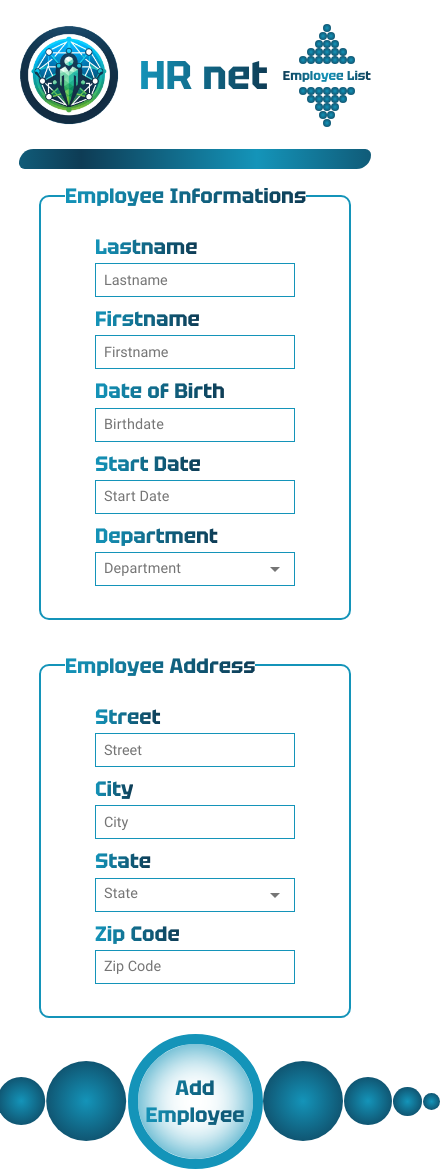
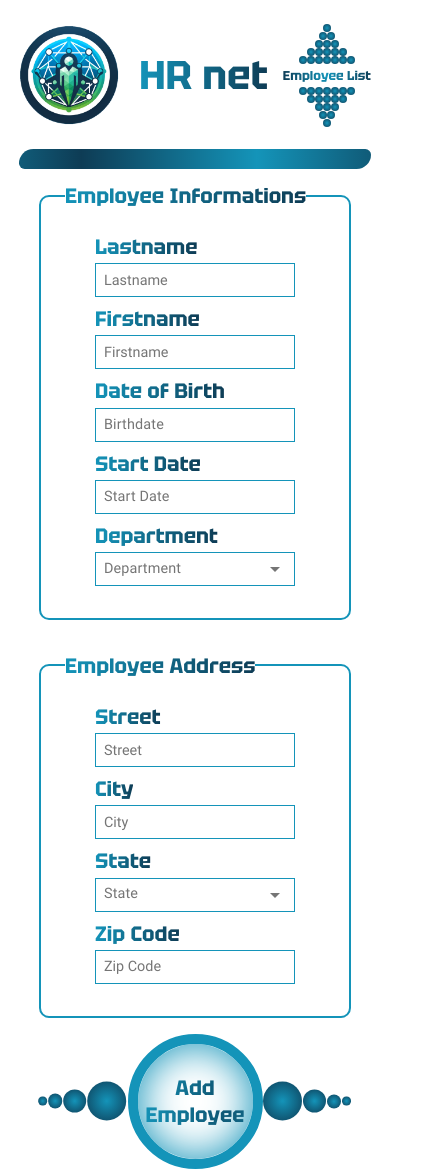
Before and after one commit to Git-EJ/OC_P14, a React (Vite) app: page /employee-create in a window 390 px wide. Shown: the whole page, 440 px wide, since content can reach past the window. Built offline with nearby package versions, Linux system fonts and the light colour scheme.

Commit message:
- Spherebutton responsive radius

```diff
--- a/src/molecules/SphereLineWheel.jsx
+++ b/src/molecules/SphereLineWheel.jsx
@@ -6,16 +6,15 @@ import { useEffect, useCallback, useState } from "react";
 const RenderSpheresLines = ({innerRadius, angle}) => {
 
   const [responsiveRadius, setResponsiveRadius] = useState(80);
-  const container = document.querySelector('.home-main_container')
 
   useEffect(() => {
     const updateRadius = () => {
+      const container = document.querySelector('.home-main_container')
       if (container) {
         const maxRadius = 80
         const containerWidth = container.offsetWidth
         const radius = Math.min(maxRadius, containerWidth / 10);
         setResponsiveRadius(radius)
-        // console.log('radius', radius);
       } else {
         return;
       }
@@ -27,7 +26,7 @@ const RenderSpheresLines = ({innerRadius, angle}) => {
     return () => {
       window.removeEventListener('resize', updateRadius);
     };
-  }, [container])
+  }, [])
 
   return (
     <SphereLine radius={responsiveRadius} gap={"1px"} innerRadius={innerRadius} numberOfSpheres={4} angle={angle}/>
--- a/src/molecules/SpheresButton.jsx
+++ b/src/molecules/SpheresButton.jsx
@@ -1,19 +1,46 @@
 import PropTypes from "prop-types";
 import SphereLine from "../atoms/SphereLine";
+import { useState, useEffect } from "react";
 
 
 const SpheresButton = ({ type, className, onClick, text }) => {
+
+  const [responsiveRadius, setResponsiveRadius] = useState(80);
+
+  useEffect(() => {
+    const updateRadius = () => {
+      const container = window.innerWidth;
+      if (container) {
+        const maxRadius = 80
+        const radius = Math.min(maxRadius, container / 10);
+        setResponsiveRadius(radius)
+        // console.log('radius', radius);
+      } else {
+        return;
+      }
+    };
+
+    updateRadius();
+
+    window.addEventListener('resize', updateRadius);
+    return () => {
+      window.removeEventListener('resize', updateRadius);
+    };
+  }, [])
+
+  // const logoSize = window.innerWidth <  ? 'logosize' : ''
 
   return (
     // if you want to change the innerRadius, you have to change in spheresbutton.scss
     // the value of .spheres-button_container :nth-child(3) > :nth-child(1)
     // first value of translate as egal for the innerRadius
 
+    // TODO logo responsive
+    // const container = window.innerWidth < 768 ? 'logosize' : 'logo size'
     <div className="spheres-button_container">
-      <SphereLine innerRadius="4.3rem" radius={80} angle={180} numberOfSpheres={4} gap="1px" />
+      <SphereLine innerRadius="4.3rem" radius={responsiveRadius} angle={180} numberOfSpheres={4} gap="1px" />
       <button type={type} className={className} onClick={onClick} >{text}</button>
-      <SphereLine innerRadius="4.3rem" radius={80} numberOfSpheres={4} gap="1px"/>
-
+      <SphereLine innerRadius="4.3rem" radius={responsiveRadius} numberOfSpheres={4} gap="1px"/>
     </div>
   )
 };
--- a/src/pages/Home.jsx
+++ b/src/pages/Home.jsx
@@ -35,6 +35,8 @@ const Home = () => {
             innerRadius="7.5rem" // wheel logo height or width / 2
           />
 
+          {/* TODO logo responsive
+          const container = window.innerWidth < 768 ? 'logosize' : 'logo size' */}
           <div className="home-main_logo_container">
             <img className="home-main_logo_img"
               src="/src/assets/logos/logo-circle-bg_hr-net.png"
```
